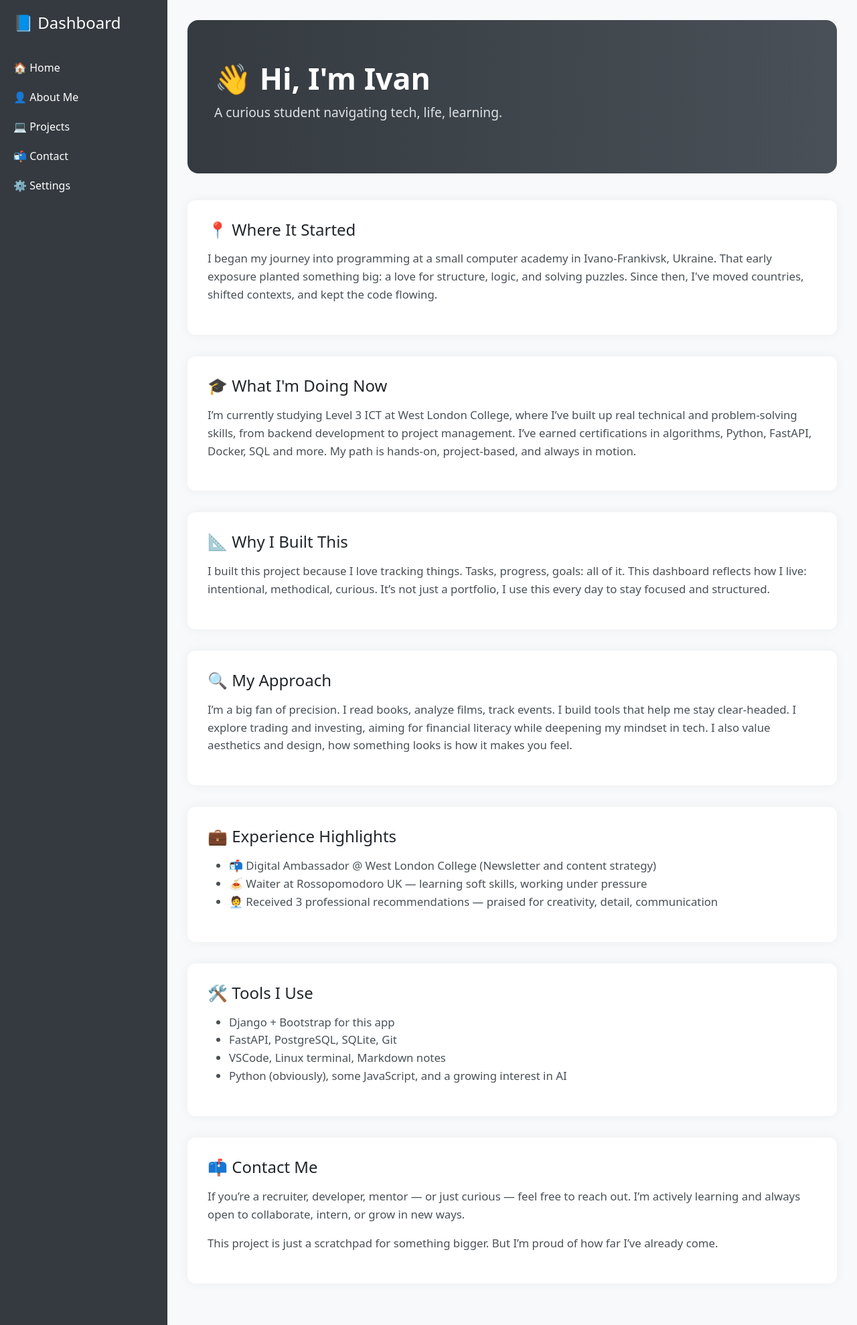
After one commit to nazarukiv/My_StudentDashboard, a Django app: page /about/ in a window 1280 px wide. The commit adds this page. Shown: the whole page at 67% size. Run offline with Django 4.2, Linux system fonts and the light colour scheme.

```diff
--- /dev/null
+++ b/dashboard/templates/base.html
@@ -0,0 +1,54 @@
+<!DOCTYPE html>
+<html lang="en">
+<head>
+    <meta charset="UTF-8">
+    <title>{% block title %}Student Dashboard{% endblock %}</title>
+    <link href="https://cdn.jsdelivr.net/npm/bootstrap@5.3.0/dist/css/bootstrap.min.css" rel="stylesheet">
+    <style>
+        body {
+            display: flex;
+            height: 100vh;
+            margin: 0;
+            background-color: #f8f9fa;
+        }
+        .sidebar {
+            width: 250px;
+            background-color: #343a40;
+            color: white;
+            padding: 20px;
+            flex-shrink: 0;
+        }
+        .sidebar h2 {
+            font-size: 1.5rem;
+            margin-bottom: 30px;
+        }
+        .sidebar a {
+            color: white;
+            display: block;
+            padding: 10px 0;
+            text-decoration: none;
+        }
+        .sidebar a:hover {
+            text-decoration: underline;
+        }
+        .main {
+            flex-grow: 1;
+            padding: 30px;
+            overflow-y: auto;
+        }
+    </style>
+</head>
+<body>
+    <div class="sidebar">
+        <h2>📘 Dashboard</h2>
+        <a href="{% url 'home' %}">🏠 Home</a>
+        <a href="{% url 'about' %}">👤 About Me</a>
+        <a href="{% url 'projects' %}">💻 Projects</a>
+        <a href="{% url 'contact' %}">📬 Contact</a>
+        <a href="{% url 'settings' %}">⚙️ Settings</a>
+    </div>
+    <div class="main">
+        {% block content %}{% endblock %}
+    </div>
+</body>
+</html>
--- /dev/null
+++ b/dashboard/templates/dashboard/about.html
@@ -0,0 +1,90 @@
+{% extends "base.html" %}
+{% block title %}About Me — Student Dashboard{% endblock %}
+
+{% block content %}
+<style>
+    .about-hero {
+        background: linear-gradient(to right, #343a40, #495057);
+        color: #fff;
+        padding: 60px 40px;
+        border-radius: 16px;
+        margin-bottom: 40px;
+    }
+    .about-hero h1 {
+        font-size: 2.8rem;
+        font-weight: 700;
+    }
+    .about-hero p {
+        font-size: 1.2rem;
+        margin-top: 10px;
+        color: #dee2e6;
+    }
+    .section {
+        background: #fff;
+        border-radius: 12px;
+        padding: 30px;
+        margin-bottom: 32px;
+        box-shadow: 0 0 16px rgba(0,0,0,0.05);
+    }
+    .section h2 {
+        font-size: 1.5rem;
+        margin-bottom: 16px;
+        color: #212529;
+    }
+    .section p, .section ul {
+        font-size: 1.05rem;
+        line-height: 1.6;
+        color: #495057;
+    }
+</style>
+
+<div class="about-hero">
+    <h1>👋 Hi, I'm Ivan</h1>
+    <p>A curious student navigating tech, life, learning.</p>
+</div>
+
+<div class="section">
+    <h2>📍 Where It Started</h2>
+    <p>I began my journey into programming at a small computer academy in Ivano-Frankivsk, Ukraine. That early exposure planted something big: a love for structure, logic, and solving puzzles. Since then, I've moved countries, shifted contexts, and kept the code flowing.</p>
+</div>
+
+<div class="section">
+    <h2>🎓 What I'm Doing Now</h2>
+    <p>I’m currently studying Level 3 ICT at West London College, where I’ve built up real technical and problem-solving skills, from backend development to project management. I’ve earned certifications in algorithms, Python, FastAPI, Docker, SQL and more. My path is hands-on, project-based, and always in motion.</p>
+</div>
+
+<div class="section">
+    <h2>📐 Why I Built This</h2>
+    <p>I built this project because I love tracking things. Tasks, progress, goals: all of it. This dashboard reflects how I live: intentional, methodical, curious. It’s not just a portfolio, I use this every day to stay focused and structured.</p>
+</div>
+
+<div class="section">
+    <h2>🔍 My Approach</h2>
+    <p>I’m a big fan of precision. I read books, analyze films, track events. I build tools that help me stay clear-headed. I explore trading and investing, aiming for financial literacy while deepening my mindset in tech. I also value aesthetics and design, how something looks is how it makes you feel.</p>
+</div>
+
+<div class="section">
+    <h2>💼 Experience Highlights</h2>
+    <ul>
+        <li>📬 Digital Ambassador @ West London College (Newsletter and content strategy)</li>
+        <li>🍝 Waiter at Rossopomodoro UK — learning soft skills, working under pressure</li>
+        <li>🧑‍💼 Received 3 professional recommendations — praised for creativity, detail, communication</li>
+    </ul>
+</div>
+
+<div class="section">
+    <h2>🛠️ Tools I Use</h2>
+    <ul>
+        <li>Django + Bootstrap for this app</li>
+        <li>FastAPI, PostgreSQL, SQLite, Git</li>
+        <li>VSCode, Linux terminal, Markdown notes</li>
+        <li>Python (obviously), some JavaScript, and a growing interest in AI</li>
+    </ul>
+</div>
+
+<div class="section">
+    <h2>📫 Contact Me</h2>
+    <p>If you’re a recruiter, developer, mentor — or just curious — feel free to reach out. I’m actively learning and always open to collaborate, intern, or grow in new ways.</p>
+    <p>This project is just a scratchpad for something bigger. But I’m proud of how far I’ve already come.</p>
+</div>
+{% endblock %}
--- a/dashboard/urls.py
+++ b/dashboard/urls.py
@@ -1,8 +1,11 @@
-# dashboard/urls.py
 from django.urls import path
 from . import views
 
 urlpatterns = [
     path('', views.home, name='home'),
-    path('add/', views.add_task, name='add_task'),
+    path('add-task/', views.add_task, name='add_task'),
+    path('about/', views.about, name='about'),
+    path('projects/', views.projects, name='projects'),
+    path('contact/', views.contact, name='contact'),
+    path('settings/', views.settings, name='settings'),
 ]
--- a/dashboard/views.py
+++ b/dashboard/views.py
@@ -4,9 +4,6 @@ from django.shortcuts import redirect
 from .forms import TaskForm
 from .models import Task
 
-
-def home(request):
-    return HttpResponse("My Student Dashboard is working.")
 
 def home(request):
     college_tasks = Task.objects.filter(category='college').order_by('due_date')
@@ -28,3 +25,17 @@ def add_task(request):
     else:
         form = TaskForm()
     return render(request, 'dashboard/add_task.html', {'form': form})
+
+from django.shortcuts import render
+
+def about(request):
+    return render(request, 'dashboard/about.html')
+
+def projects(request):
+    return render(request, 'dashboard/projects.html')
+
+def contact(request):
+    return render(request, 'dashboard/contact.html')
+
+def settings(request):
+    return render(request, 'dashboard/settings.html')
--- /dev/null
+++ b/requirements.txt
@@ -0,0 +1,3 @@
+asgiref==3.8.1
+Django==5.2
+sqlparse==0.5.3
```
Also changed, not shown: dashboard/templates/dashboard/contact.html (added, +28 -0 lines), dashboard/templates/dashboard/home.html (+10 -13 lines), 1 other file.
